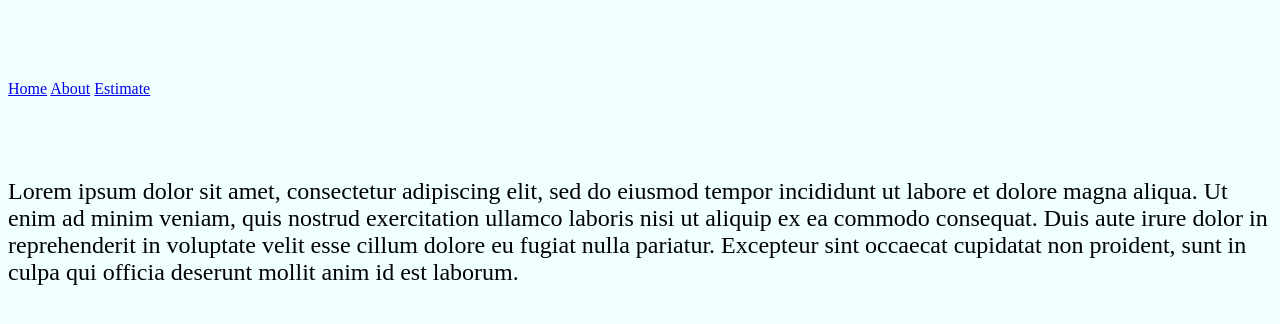
After one commit to zilingli1/vtm_site, a Flask app: page /about in a window 1280 px wide. The commit adds this page. Shown: the top 324 px of the page. Run offline with Flask 2, Linux system fonts and the light colour scheme.

Commit message:
vtm second commit

```diff
--- a/app.py
+++ b/app.py
@@ -7,9 +7,13 @@ app = Flask(__name__)
 def index():
     return render_template('index.html')
 
-@app.route('/mike')
-def mike():
-    return render_template('mike.html')
+@app.route('/about')
+def about():
+    return render_template('about.html')
+
+@app.route('/estimate')
+def estimate():
+    return render_template('estimate.html')
 
 if __name__ == '__main__':
     app.run(debug=True)
--- a/static/css/stylesheet.css
+++ b/static/css/stylesheet.css
@@ -1,3 +1,15 @@
 body{
     background-color: azure;
 }
+
+h1{color: azure}
+
+h2{font-size: 18pt; font-weight: lighter;}
+
+img {width: 400px;}
+
+.tab {
+    overflow: hidden;
+    border: 1px solid #ccc;
+    background-color: #f1f1f1;
+  }
--- /dev/null
+++ b/templates/about.html
@@ -0,0 +1,10 @@
+{% extends 'base.html' %}{% block title %}AboutVTM{% endblock %}
+
+{% block main %}
+<h1>About Vertical Tank Maintenance</h1>
+<h2>Lorem ipsum dolor sit amet, consectetur adipiscing elit, sed do eiusmod tempor incididunt ut labore et dolore magna
+    aliqua. Ut enim ad minim veniam, quis nostrud exercitation ullamco laboris nisi ut aliquip ex ea commodo consequat.
+    Duis aute irure dolor in reprehenderit in voluptate velit esse cillum dolore eu fugiat nulla pariatur. Excepteur
+    sint occaecat cupidatat non proident, sunt in culpa qui officia deserunt mollit anim id est laborum.</h2>
+
+{% endblock %}
--- a/templates/base.html
+++ b/templates/base.html
@@ -1,21 +1,25 @@
 <!DOCTYPE html>
 <html lang="en">
+
 <head>
     <meta charset="UTF-8">
-    <meta name="viewport" content="width=device-width, initial-scale=1.0">
-    <title>{% block title %} {% endblock%}</title>
+    <meta name="viewport" content="width=device-width, initial-scale=1" />
     <link rel="stylesheet" type="text/css" href="{{ url_for('static', filename='css/stylesheet.css') }}">
+    <title>{% block title %}Vertical Tank Maintenance{% endblock %}</title>
 </head>
+
 <body>
-    <div>
-        <h1>Welcome to Software Design</h1>
-        <hr>
-        <br>
+    <h1>Vertical Tank Maintenance</h1>
+    <div class="navbar">
+        <a href="index.html">Home</a>
+        <a href="about.html">About</a>
+        <a href="estimate.html">Estimate</a>
+    </div>
 
-        {% block body %}
+    <main>
+        {% block main %}{% endblock %}
+    </main>
 
-        {% endblock %}
+</body>
 
-    </div>
-</body>
 </html>
--- /dev/null
+++ b/templates/estimate.html
@@ -0,0 +1,3 @@
+{% extends "base.html" %}
+
+<h1>VTM Estimator</h1>
--- a/templates/mike.html
+++ /dev/null
@@ -1,6 +0,0 @@
-{% extends 'base.html' %}
-
-{% block title %} Welcome to Mike's Page {% endblock %}
-
-
-{% block body %} It's Mike! {% endblock %}
```
Also changed, not shown: templates/index.html (+13 -4 lines), static/css/above_ground_vertical_tanks.jpg (added), 2 other files.
